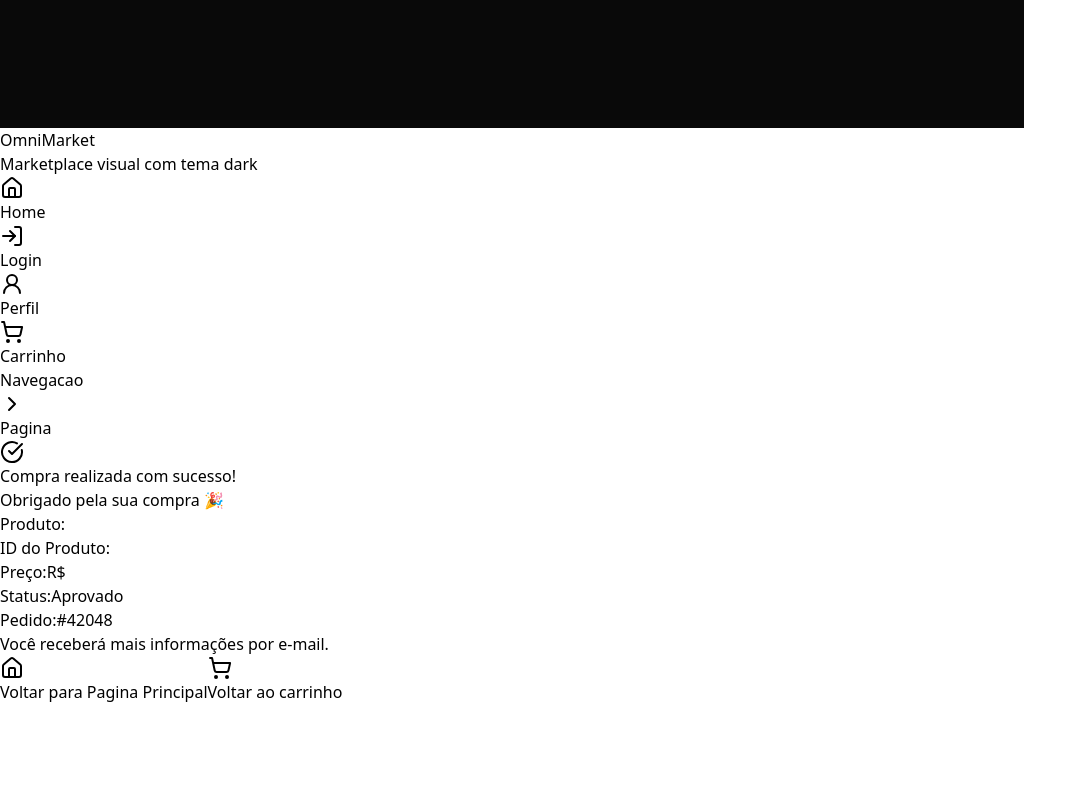
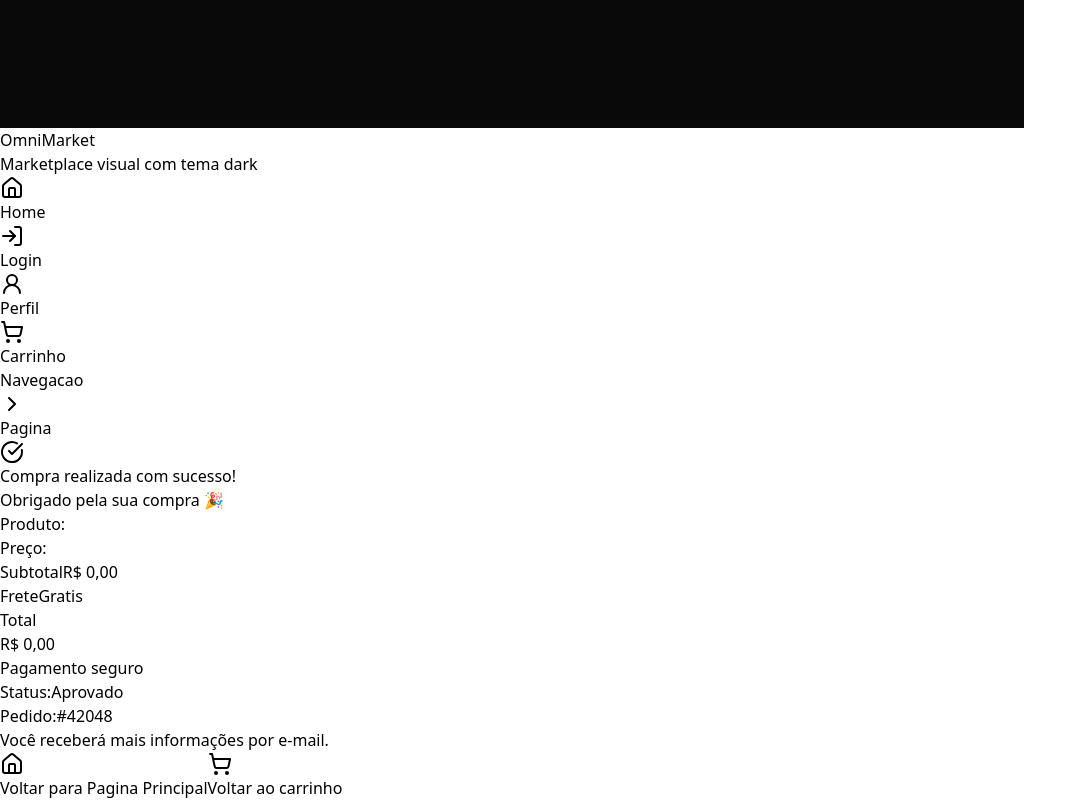
Before and after one commit to Gustavoh345/front-react-tcc, a React (Vite) app: page /paginaSucesso in a window 1280 px wide. Shown: the part 896-1696 px from the top of the page, without its empty margins (0-1087 px from the left). Before the commit the page ends 1600 px from the top, so only its background shows below. Built offline with nearby package versions, Linux system fonts and the light colour scheme.

Commit message:
puxei a foto do produto e o subtotal da compra no carrinho, porem precisa-se de aprimorameento, entretanto ele so sera possivel com a implementação das api e uso do bd

```diff
--- a/src/pages/Pedido/SucessPage.tsx
+++ b/src/pages/Pedido/SucessPage.tsx
@@ -3,6 +3,9 @@
 import { Botao } from "../../Components/Botao";
 import { CheckCircle, Home, HomeIcon, ShoppingCart } from "lucide-react";
 import { useCart } from "../../context/CartContext";
+import { CartSummary } from "../../Components/cart/CartSummary";
+import { CartItem } from "../../Components/cart/CartItem";
+
 
 
 
@@ -13,10 +16,11 @@
   // Hook para redirecionamento
   const navigate = useNavigate();
 
+  const { carrinhoItens } = useCart();
+  const total = carrinhoItens.reduce((acc, item) => acc + item.preco * item.quantidade, 0);
+
   // Dados vindos da ProductPage
   const { produto, preco, id } = location.state || {};
-
-  const carrinhoItens = useCart();
 
   //const total = carrinhoItens.reduce((acc, item) => acc + item.preco * item.quantidade, 0);
 
@@ -62,18 +66,21 @@
 
             <div className="flex justify-between">
               <span className="text-gray-400">Produto:</span>
-              <span>{produto}</span>
+              <span>{carrinhoItens.map((item) => (
+                                <CartItem
+                                  key={item.id}
+                                  item={item}
+
+                                />
+                              ))}</span>
             </div>
 
-            <div className="flex justify-between">
-              <span className="text-gray-400">ID do Produto:</span>
-              <span>{id}</span>
-            </div>
+
 
             <div className="flex justify-between">
               <span className="text-gray-400">Preço:</span>
               <span className="text-yellow-500 font-bold">
-                R$ {}
+                 <CartSummary subtotal={total}/>
               </span>
             </div>
 
```
Also changed, not shown: 1 other file (tests, documents, lock files or other folders).
